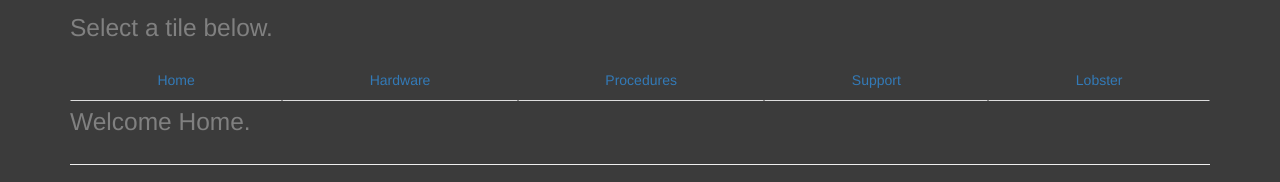
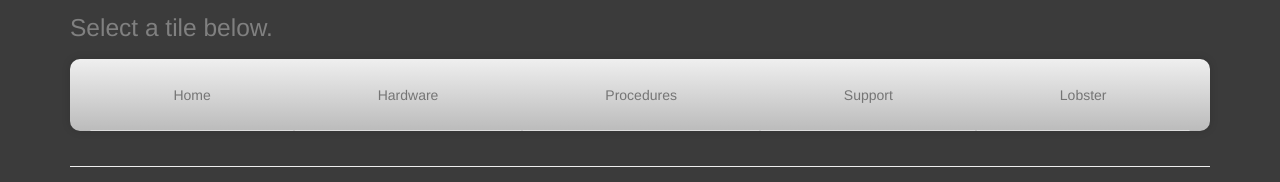
Before and after one commit to codyWchamberlain/Windows-10, a plain HTML site: page index.html in a window 1280 px wide. Shown: the part 63-245 px from the top of the page. Drawn offline with nearby package versions, Linux system fonts and the light colour scheme; a script that the page names is missing; files whose address does not match are found by name.

Commit message:
changed main drop down menus

```diff
--- a/assets/stylesheets/main.css
+++ b/assets/stylesheets/main.css
@@ -156,3 +156,44 @@ p {
 #edge p{
 	color: white;
 }
+
+nav ul ul {
+	display: none;
+}
+
+	nav ul li:hover > ul {
+		display: block;
+	}
+
+nav ul {
+	background: #efefef;
+	background: linear-gradient(top, #efefef 0%, #bbbbbb 100%);
+	background: -moz-linear-gradient(top, #efefef 0%, #bbbbbb 100%);
+	background: -webkit-linear-gradient(top, #efefef 0%,#bbbbbb 100%);
+	box-shadow: 0px 0px 9px rgba(0,0,0,0.15);
+	padding: 0 20px;
+	border-radius: 10px;
+	list-style: none;
+	position: relative;
+	display: inline-block;
+}
+	nav ul:after {
+		content: ""; clear: both; display: block;
+	}
+nav ul li {
+	float: left;
+}
+	nav ul li:hover {
+		background: #4b545f;
+		background: linear-gradient(top, #4f5964 0%, #5f6975 40%);
+		background: -moz-linear-gradient(top, #4f5964 0%, #5f6975 40%);
+		background: -webkit-linear-gradient(top, #4f5964 0%,#5f6975 40%);
+	}
+		nav ul li:hover a {
+			color: #fff;
+		}
+
+	nav ul li a {
+		display: block; padding: 25px 40px;
+		color: #757575; text-decoration: none;
+	}
--- a/index.html
+++ b/index.html
@@ -39,22 +39,31 @@
         <div class="container">
         <h1>Welcome to the Windows 10 Instructional Dashboard</h1>
         <p>Select a tile below.</p>
-        <ul class="nav nav-tabs nav-justified" id="myTab">
+    <nav>
+        <ul class="nav-tabs nav-justified" id="myTab">
             <li><a data-toggle="tab" href="#home">Home</a></li>
-            <li><a data-toggle="tab" href="#hardware">Hardware</a></li>
+            <li><a data-toggle="tab" href="#hardware">Hardware</a>
+                <ul>
+                    <li><a href="#">Latitude e6430</a></li>
+                    <li><a href="#">Latitude e7420</a></li>
+                    <li><a href="#">Latitude e7440</a></li>
+                    <li><a href="#">Optiplex 780</a></li>
+                </ul>
+            </li>
             <li><a data-toggle="tab" href="#procedures">Procedures</a></li>
             <li><a data-toggle="tab" href="#support">Support</a></li>
             <li><a data-toggle="tab" href="#lobster">Lobster</a></li>
         </ul>
+    </nav>
+    <!--
         <div class="tab-content">
             <div id="home" class="tab-pane fade in active">
-            <p>Welcome Home.</p>
+            <ul>
+                <li>Welcome Home</li>
+            </ul>
             </div>
             <div id="hardware" class="tab-pane fade">
-            Latitude e6430
-            Latitude e7420
-            Latitude e7440
-            Optiplex 780
+
             </div>
             <div id="procedures" class="tab-pane fade">
             Day 1 Setup
@@ -67,9 +76,10 @@
             <div id="lobster" class="tab-pane fade">
             Red and Pinchy, Just add Butter!
             </div>
+
         </div>
+    -->
         <hr />
-
         <!-- TILES ROW -->
         <div class="row clearfix">
             <div class="col-sm-3 bottom">
```
